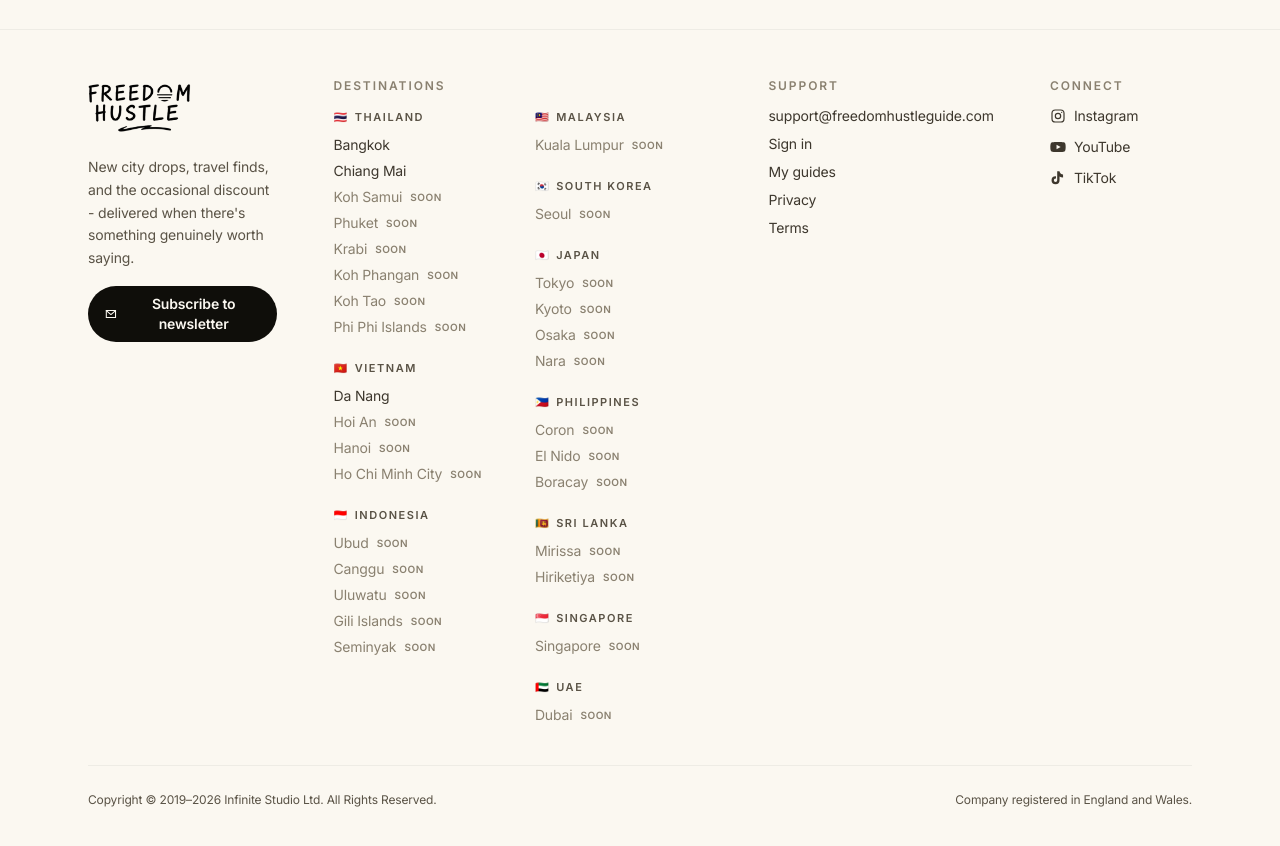
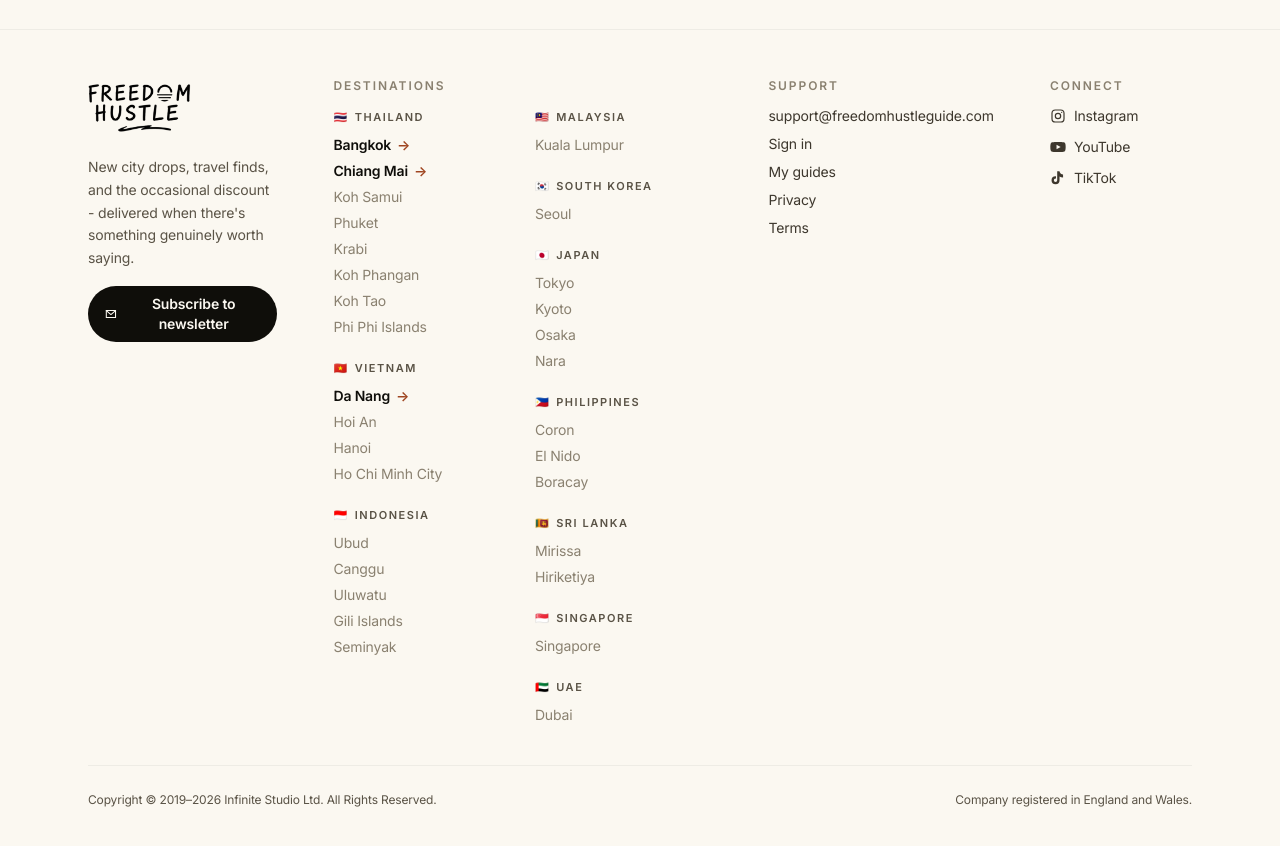
Before and after one commit to meetinfinite/freedomhustleguide, a Next.js app: page /terms in a window 1280 px wide. Shown: the part 2540-3386 px from the top of the page. Built offline with nearby package versions, Linux system fonts and the light colour scheme; no server answers.

Commit message:
Footer: ready guides bold with arrow, drop the Soon tag (#111)
Co-authored-by: Valeria Radu <valeriaradu@Valerias-MacBook-Pro.local>
Co-authored-by: Claude Fable 5 <noreply@anthropic.com>

```diff
--- a/components/SiteFooter.tsx
+++ b/components/SiteFooter.tsx
@@ -72,17 +72,15 @@ export function SiteFooter() {
                           {ready ? (
                             <Link
                               href={`/guides/${g.slug}`}
-                              className="hover:text-ink-900 transition"
+                              className="font-semibold text-ink-900 hover:text-electric-600 transition inline-flex items-center gap-1.5"
                             >
-                              {g.city}
+                              <span>{g.city}</span>
+                              <span aria-hidden className="text-electric-600">
+                                →
+                              </span>
                             </Link>
                           ) : (
-                            <span className="inline-flex items-center gap-2 text-ink-400">
-                              <span>{g.city}</span>
-                              <span className="text-[10px] uppercase tracking-wider font-semibold">
-                                {g.progressLabel ?? "Soon"}
-                              </span>
-                            </span>
+                            <span className="text-ink-400">{g.city}</span>
                           )}
                         </li>
                       );
```
